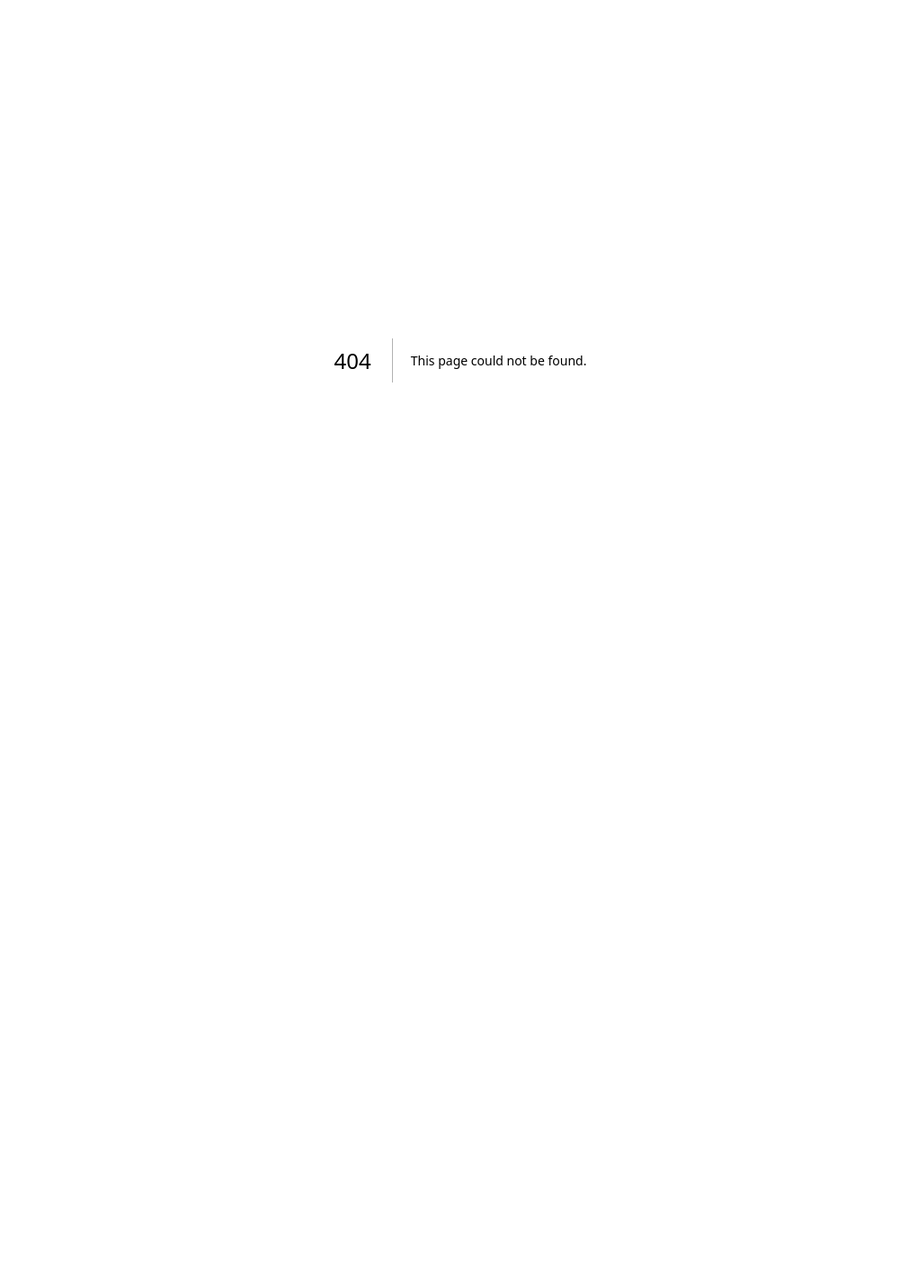
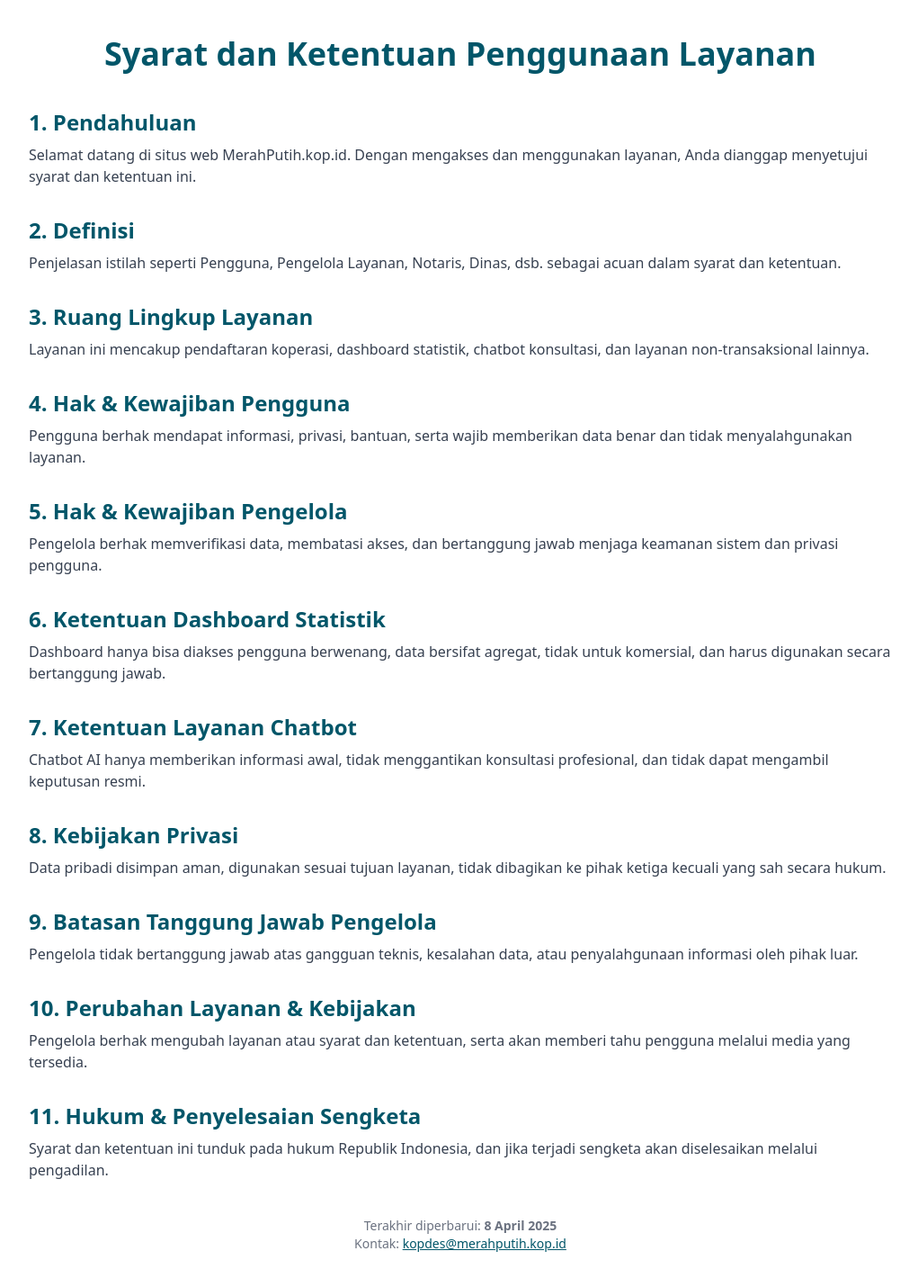
Before and after one commit to kop-go-id/kopdes-merah-putih, a Next.js app in the folder frontend/: page /syarat-dan-ketentuan in a window 1280 px wide. Before the commit this address had no page. Shown: the whole page at 90% size, without its empty margins (128-1149 px from the left). Before the commit the page ends 800 px from the top, so only its background shows below. Built offline with nearby package versions, Linux system fonts and the light colour scheme.

Commit message:
term & condition

```diff
--- a/frontend/src/components/Footer.js
+++ b/frontend/src/components/Footer.js
@@ -1,3 +1,4 @@
+import Link from "next/link";
 import React from "react";
 const Footer = () => {
     return (
@@ -6,21 +7,9 @@ const Footer = () => {
       <div className="container mx-auto flex flex-col md:flex-row items-center md:items-start justify-between px-8 py-6 space-y-6 md:space-y-0">
         {/* Bagian Logo (Kiri) */}
         <div className="flex flex-col md:flex-row space-y-4 md:space-y-0 md:space-x-8 items-center md:items-start w-full md:w-1/2">
-            <img
-              src="/images/logo-kemenkop.png"
-              alt="Kemenkop"
-              className="h-12"
-            />
-            <img
-              src="/images/internasional.png"
-              alt="Coop 2025"
-              className="h-12"
-            />
-            <img
-              src="/images/BerAKHLAK.png"
-              alt="BerAKHLAK"
-              className="h-12"
-            />
+          <img src="/images/logo-kemenkop.png" alt="Kemenkop" className="h-12" />
+          <img src="/images/internasional.png" alt="Coop 2025" className="h-12" />
+          <img src="/images/BerAKHLAK.png" alt="BerAKHLAK" className="h-12" />
         </div>
 
         {/* Bagian Address dan Social Icons (Kanan) */}
@@ -48,8 +37,12 @@ const Footer = () => {
       </div>
 
       {/* Bagian Bawah Footer */}
-        <div className="bg-[#0E4B5A] text-white text-center py-3 text-sm">
-          Hakcipta © 2025. Kementerian Koperasi Republik Indonesia
+      <div className="bg-[#0E4B5A] text-white text-center py-3 text-sm flex flex-col md:flex-row justify-center items-center gap-2 px-4">
+        <span>Hakcipta © 2025. Kementerian Koperasi Republik Indonesia</span>
+        <span className="hidden md:inline">|</span>
+        <Link href="/syarat-dan-ketentuan" className="hover:text-gray-300">
+          Syarat dan Ketentuan
+        </Link>
       </div>
     </footer>
     )
--- /dev/null
+++ b/frontend/src/pages/syarat-dan-ketentuan.js
@@ -0,0 +1,97 @@
+"use client";
+
+const termsData = [
+  {
+    title: "Pendahuluan",
+    content:
+      "Selamat datang di situs web MerahPutih.kop.id. Dengan mengakses dan menggunakan layanan, Anda dianggap menyetujui syarat dan ketentuan ini.",
+  },
+  {
+    title: "Definisi",
+    content:
+      "Penjelasan istilah seperti Pengguna, Pengelola Layanan, Notaris, Dinas, dsb. sebagai acuan dalam syarat dan ketentuan.",
+  },
+  {
+    title: "Ruang Lingkup Layanan",
+    content:
+      "Layanan ini mencakup pendaftaran koperasi, dashboard statistik, chatbot konsultasi, dan layanan non-transaksional lainnya.",
+  },
+  {
+    title: "Hak & Kewajiban Pengguna",
+    content:
+      "Pengguna berhak mendapat informasi, privasi, bantuan, serta wajib memberikan data benar dan tidak menyalahgunakan layanan.",
+  },
+  {
+    title: "Hak & Kewajiban Pengelola",
+    content:
+      "Pengelola berhak memverifikasi data, membatasi akses, dan bertanggung jawab menjaga keamanan sistem dan privasi pengguna.",
+  },
+  {
+    title: "Ketentuan Dashboard Statistik",
+    content:
+      "Dashboard hanya bisa diakses pengguna berwenang, data bersifat agregat, tidak untuk komersial, dan harus digunakan secara bertanggung jawab.",
+  },
+  {
+    title: "Ketentuan Layanan Chatbot",
+    content:
+      "Chatbot AI hanya memberikan informasi awal, tidak menggantikan konsultasi profesional, dan tidak dapat mengambil keputusan resmi.",
+  },
+  {
+    title: "Kebijakan Privasi",
+    content:
+      "Data pribadi disimpan aman, digunakan sesuai tujuan layanan, tidak dibagikan ke pihak ketiga kecuali yang sah secara hukum.",
+  },
+  {
+    title: "Batasan Tanggung Jawab Pengelola",
+    content:
+      "Pengelola tidak bertanggung jawab atas gangguan teknis, kesalahan data, atau penyalahgunaan informasi oleh pihak luar.",
+  },
+  {
+    title: "Perubahan Layanan & Kebijakan",
+    content:
+      "Pengelola berhak mengubah layanan atau syarat dan ketentuan, serta akan memberi tahu pengguna melalui media yang tersedia.",
+  },
+  {
+    title: "Hukum & Penyelesaian Sengketa",
+    content:
+      "Syarat dan ketentuan ini tunduk pada hukum Republik Indonesia, dan jika terjadi sengketa akan diselesaikan melalui pengadilan.",
+  },
+];
+
+export default function TermsSection() {
+  return (
+    <section className="bg-white px-4 py-10 md:px-6 lg:px-8 max-w-5xl mx-auto">
+      <h1 className="text-3xl md:text-4xl font-bold text-[#025669] text-center mb-10">
+        Syarat dan Ketentuan Penggunaan Layanan
+      </h1>
+
+      <div className="space-y-8">
+        {termsData.map((item, index) => (
+          <div key={index}>
+            <h2 className="text-xl md:text-2xl font-semibold text-[#025669] mb-2">
+              {index + 1}. {item.title}
+            </h2>
+            <p className="text-gray-700 leading-relaxed text-sm md:text-base">
+              {item.content}
+            </p>
+          </div>
+        ))}
+      </div>
+
+      <div className="text-center text-sm text-gray-500 mt-10">
+        <p>
+          Terakhir diperbarui: <strong>8 April 2025</strong>
+        </p>
+        <p>
+          Kontak:{" "}
+          <a
+            href="mailto:kopdes@merahputih.kop.id"
+            className="text-[#025669] underline"
+          >
+            kopdes@merahputih.kop.id
+          </a>
+        </p>
+      </div>
+    </section>
+  );
+}
```
Lines whose indentation alone changed are shown as unchanged.
